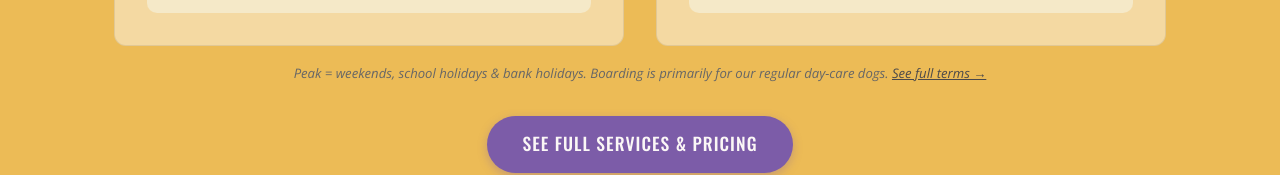
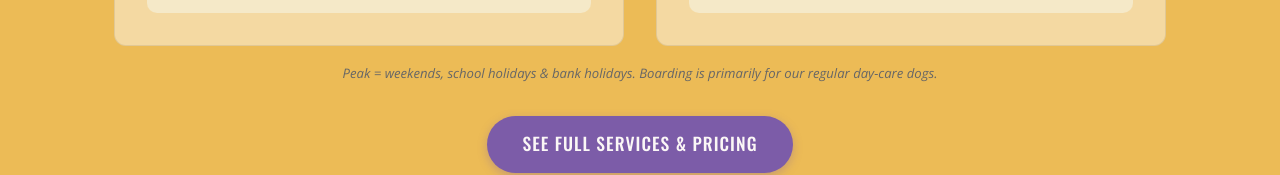
Before and after one commit to WhitstableDogCare/wdc-static-site, a plain HTML site: page index.html in a window 1280 px wide. Shown: the part 2008-2183 px from the top of the page. Drawn offline with nearby package versions, Linux system fonts and the light colour scheme; no server answers.

Commit message:
Remove redundant 'See full terms' link from pricing footnote
Co-Authored-By: Claude Sonnet 4.6 <noreply@anthropic.com>

```diff
--- a/index.html
+++ b/index.html
@@ -241,7 +241,7 @@
 
         </div>
 
-        <p class="pricing-summary-peak text-center">Peak = weekends, school holidays &amp; bank holidays. Boarding is primarily for our regular day-care dogs. <a href="services.html#pricing">See full terms →</a></p>
+        <p class="pricing-summary-peak text-center">Peak = weekends, school holidays &amp; bank holidays. Boarding is primarily for our regular day-care dogs.</p>
         <div style="text-align:center; margin-top:2rem;">
           <a href="services.html#pricing" class="btn-cta">See Full Services &amp; Pricing</a>
         </div>
```
